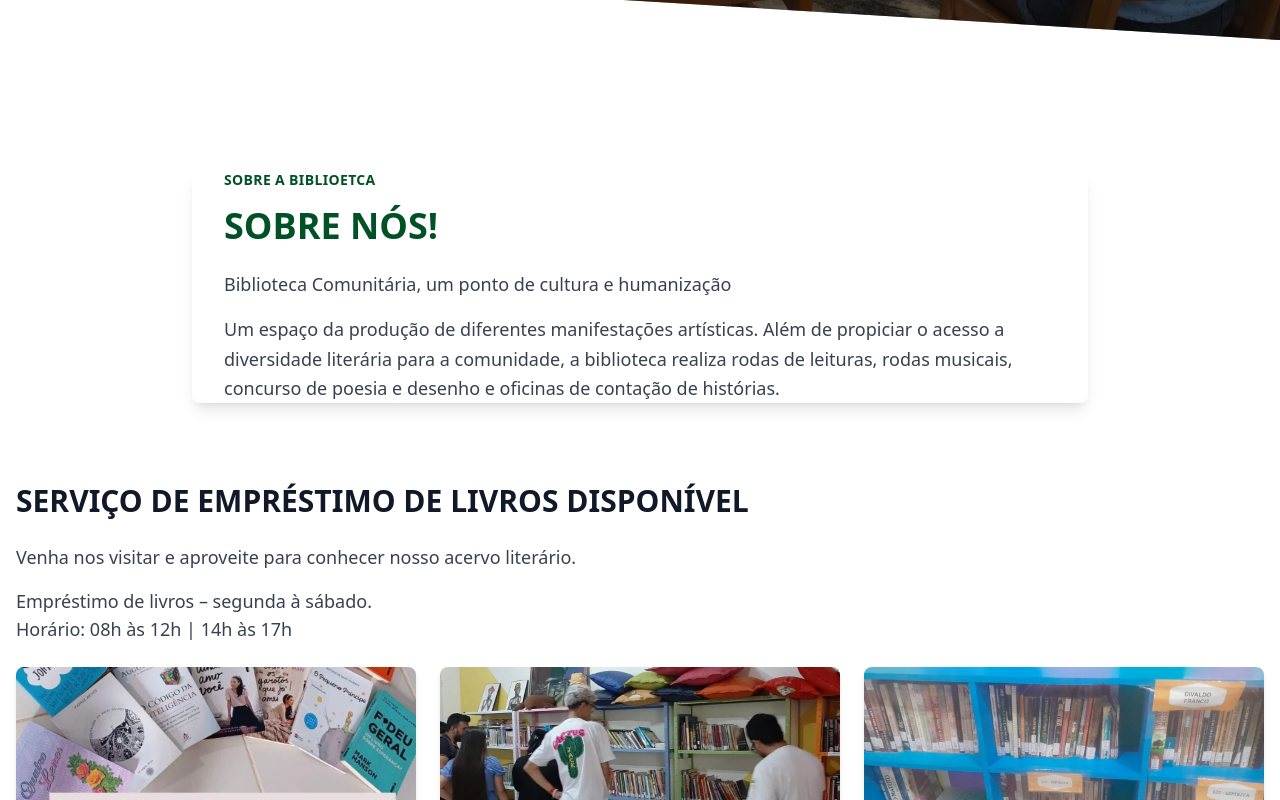
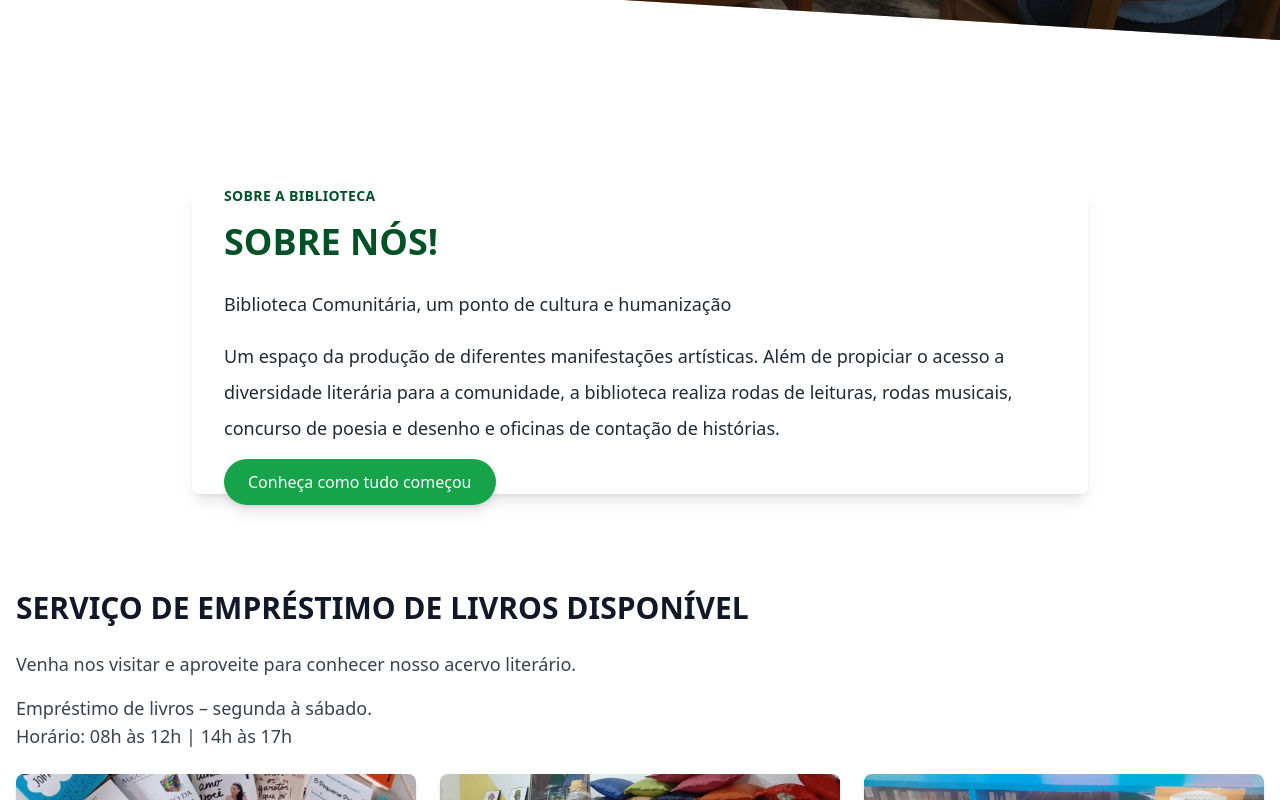
Before and after one commit to isaacfelipe1/bmd, a Next.js app: page / in a window 1280 px wide. Shown: the part 560-1360 px from the top of the page. Built offline with nearby package versions, Linux system fonts and the light colour scheme.

Commit message:
feat: adiconado o botao de conheça mais

```diff
--- a/src/app/components/aboutSection.tsx
+++ b/src/app/components/aboutSection.tsx
@@ -1,3 +1,4 @@
+
 import React from 'react';
 
 type AboutSectionProps = {
@@ -12,20 +13,54 @@ const AboutSection: React.FC<AboutSectionProps> = ({
   aboutDescription2,
 }) => {
   return (
-    <section className="relative py-12" style={{ marginTop: '50px' }}>
-      <div className="container mx-auto px-4 lg:px-8 lg:max-w-4xl shadow-lg rounded-lg backdrop-blur-md bg-transparent">
-        <h3 className="text-[#005226] text-sm uppercase font-bold tracking-wide mb-4">
-          SOBRE a biblioetca
+    <section
+      className="relative py-12 lg:py-16 bg-transparent"
+      style={{ marginTop: '50px' }}
+      aria-label="Sobre a Biblioteca"
+    >
+      <div
+        className="container mx-auto px-4 lg:px-8 lg:max-w-4xl shadow-lg rounded-lg backdrop-blur-md bg-white transition-all duration-500 ease-in-out"
+        data-aos="fade-up"
+        data-aos-delay="100"
+      >
+        <h3
+          className="text-[#005226] text-sm uppercase font-bold tracking-wide mb-4"
+          aria-label="Sobre a biblioteca"
+        >
+          SOBRE A BIBLIOTECA
         </h3>
-        <h2 className="text-[#005226] text-3xl lg:text-4xl font-bold mb-6">
+        <h2
+          className="text-[#005226] text-3xl lg:text-4xl font-bold mb-6"
+          data-aos="fade-up"
+          data-aos-delay="200"
+        >
           {aboutTitle}
         </h2>
-        <p className="text-lg text-gray-700 mb-4 leading-relaxed">
+        <p
+          className="text-lg text-gray-800 mb-4 leading-relaxed lg:leading-loose"
+          data-aos="fade-up"
+          data-aos-delay="300"
+        >
           {aboutDescription1}
         </p>
-        <p className="text-lg text-gray-700 leading-relaxed">
+        <p
+          className="text-lg text-gray-800 leading-relaxed lg:leading-loose"
+          data-aos="fade-up"
+          data-aos-delay="400"
+        >
           {aboutDescription2}
         </p>
+        <div className="mt-6">
+          <a
+            href="../pages/como-comecou"
+            className="bg-green-600 text-white py-3 px-6 rounded-full hover:bg-green-700 transition-colors duration-300 transform hover:scale-105 shadow-lg"
+            aria-label="Saiba mais sobre a biblioteca"
+            data-aos="fade-up"
+            data-aos-delay="500"
+          >
+            Conheça como tudo começou
+          </a>
+        </div>
       </div>
     </section>
   );
```
